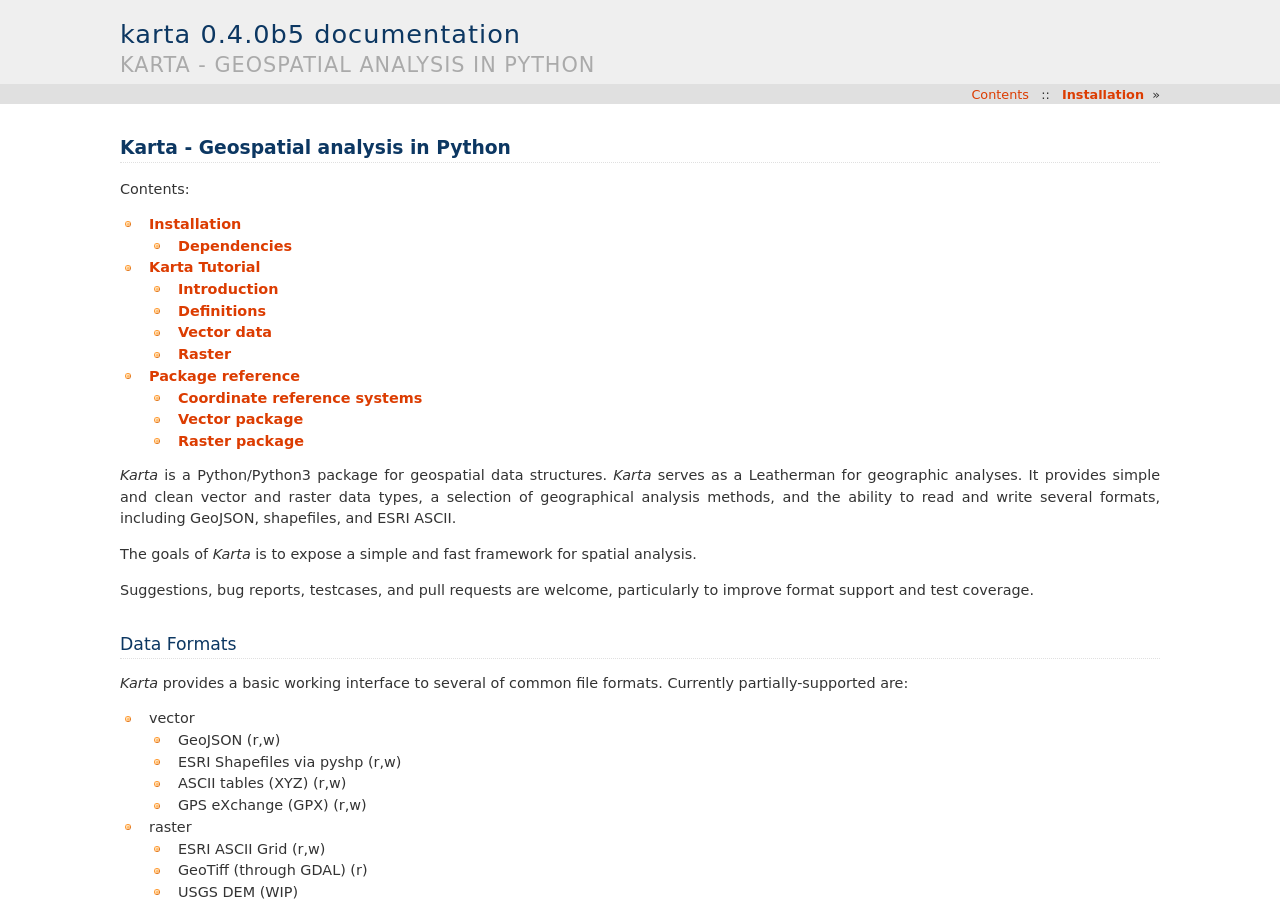
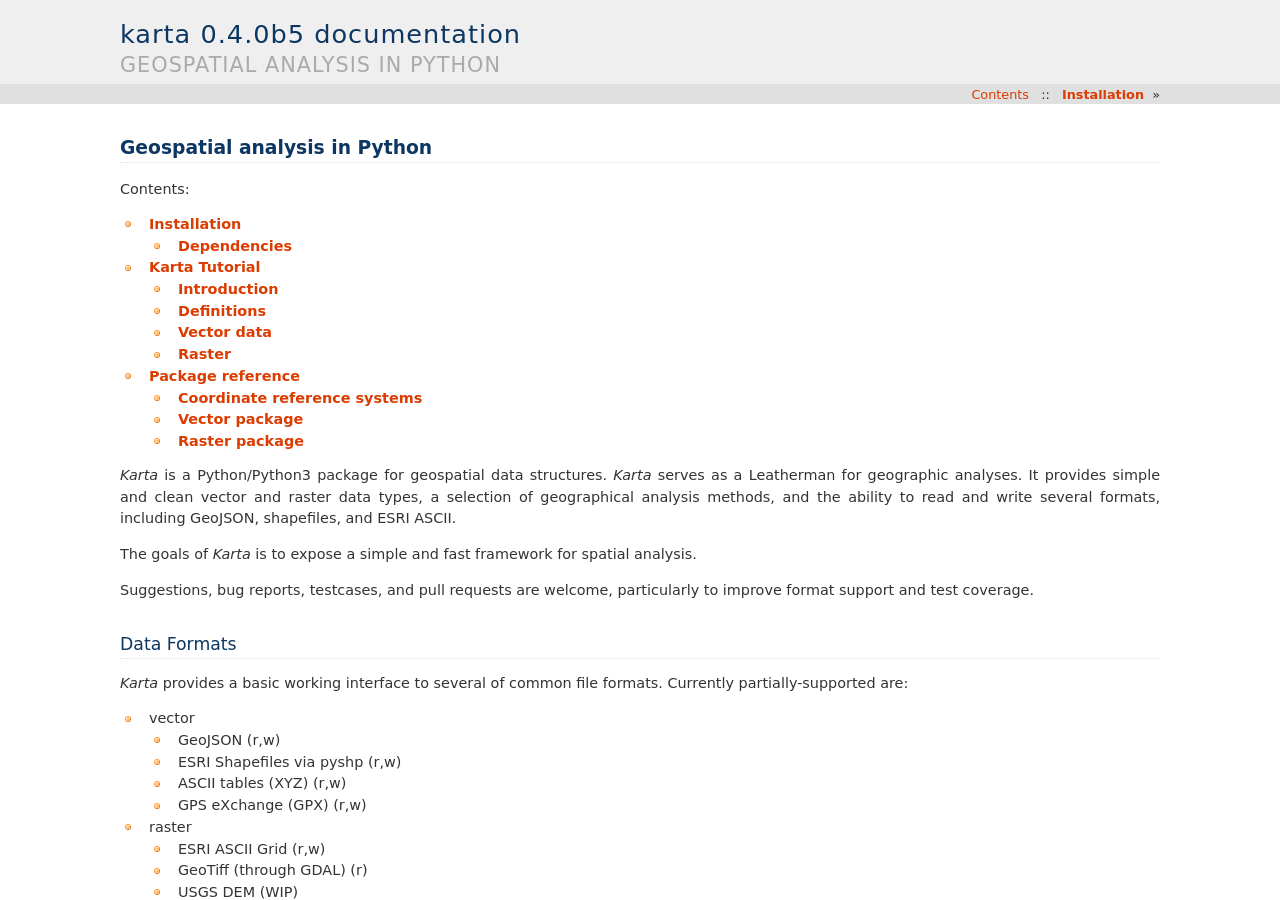
Before and after one commit to fortyninemaps/karta, a Sphinx documentation site: the page built from doc/source/karta-manual.rst, in a window 1280 px wide and 900 px high. Built offline with Sphinx 7.4.7, drawn with Linux system fonts in a browser that asks for light colours; pages that are not in the unit, such as notebooks, are missing from menus.

Commit message:
remove mystery directive from top
seemed to mess up the TOC

```diff
--- a/doc/source/karta-manual.rst
+++ b/doc/source/karta-manual.rst
@@ -3,8 +3,8 @@
    You can adapt this file completely to your liking, but it should at least
    contain the root `toctree` directive.
 
-Karta - Geospatial analysis in Python
-=====================================
+Geospatial analysis in Python
+=============================
 
 Contents:
 
--- a/doc/source/tutorial.rst
+++ b/doc/source/tutorial.rst
@@ -1,4 +1,3 @@
-.. _tutorial:
 Karta Tutorial
 ==============
 
```
